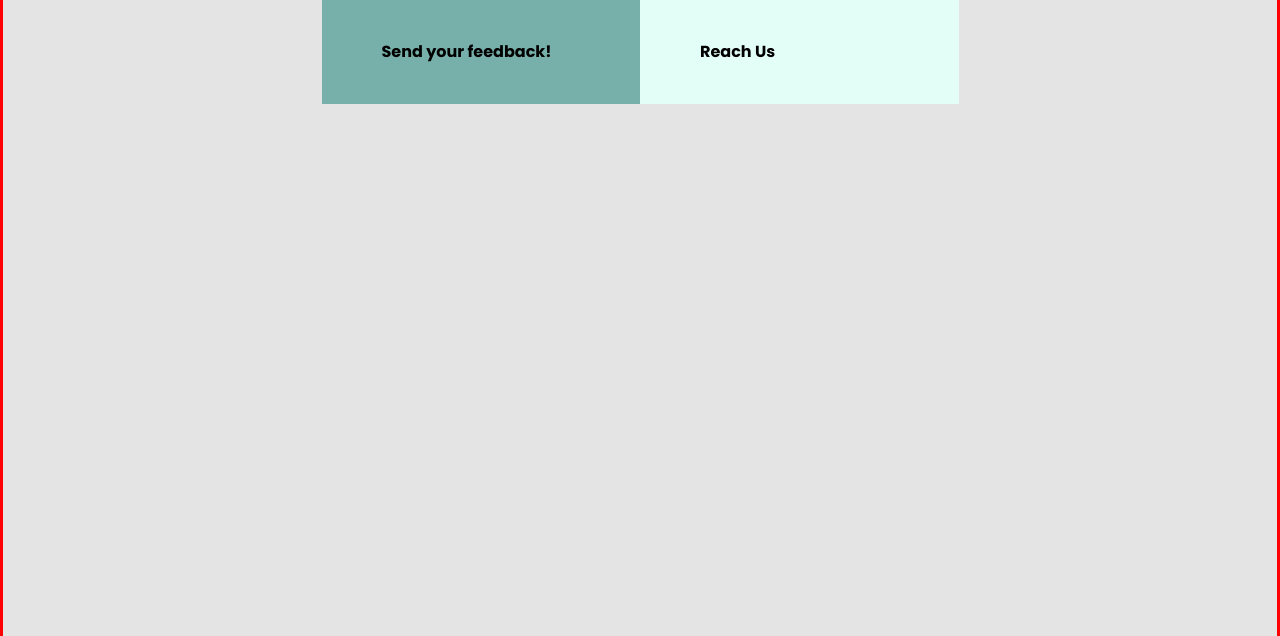
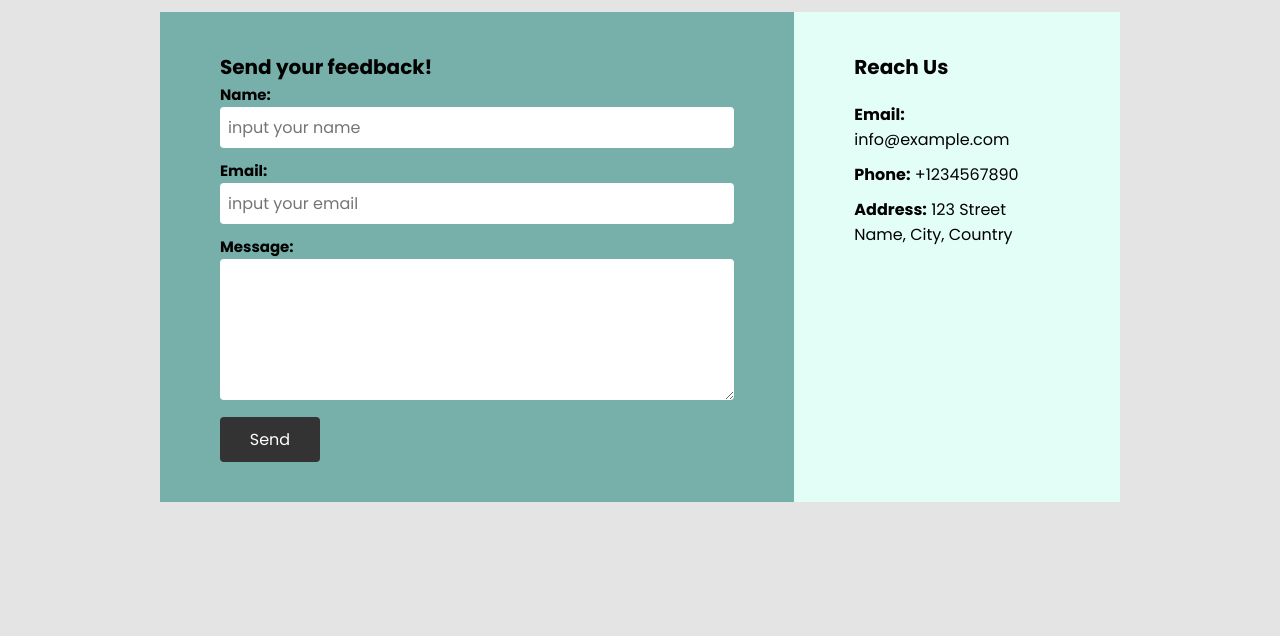
Before and after one commit to xChronoa/itew-midterm-lab1, a plain HTML site: page contact.html in a window 1280 px wide. Shown: the part 226-862 px from the top of the page. Drawn offline with Linux system fonts and the light colour scheme.

Commit message:
#Add form for feedbacks
a
b
c

```diff
--- a/CSS/contact.css
+++ b/CSS/contact.css
@@ -5,12 +5,18 @@ body{
 .container-main{
     display: flex;
     flex-direction: column;
-    border: solid red;
     justify-content: start;
     align-items: center;
     padding-top: 40px;
     min-height: 100vh;
     gap: 15px;
+}
+
+.container-main h1{
+    font-size: 30px;
+}
+.container-main p{
+    font-size: 15px;
 }
 .main-title{
     text-align: center;
@@ -19,19 +25,73 @@ body{
 .contact-box{
     background-color: #77B0AA;
     display: flex;
-    width: 50%;
+    width: 75%;
 }
 
-.contact-form{
-    flex: 1;
+/* Contact Form */
+.contact-form {
+    flex: 5;
     padding: 40px 60px;
-
+    color: #000;
+}
+.contact-form h3{
+    font-size: 20px;
 }
 
-.contact-info{
-    flex: 1;
+.contact-form form {
+    display: flex;
+    flex-direction: column;
+    gap: 10px;
+}
+
+.contact-form label {
+    font-weight: bold;
+    font-size: 15px;
+}
+
+.contact-form input,
+.contact-form textarea {
+    width: 100%;
+    padding: 8px;
+    border: none;
+    border-radius: 4px;
+    background-color: #fff;
+}
+
+.contact-form button {
+    width: 100px;
+    padding: 10px;
+    border: none;
+    border-radius: 4px;
+    background-color: #333;
+    color: #fff;
+    cursor: pointer;
+}
+
+.contact-form button:hover {
+    background-color: #555;
+    transition: 0.3s;
+}
+
+/* Contact Info */
+.contact-info {
+    flex: 2;
     padding: 40px 60px;
     background: #E3FEF7;
+}
+
+.contact-info h3 {
+    margin-bottom: 20px;
+    font-size: 20px;
+}
+
+.contact-info ul {
+    list-style: none;
+    padding: 0;
+}
+
+.contact-info ul li {
+    margin-bottom: 10px;
 }
 
 
--- a/contact.html
+++ b/contact.html
@@ -32,10 +32,30 @@
                 <div class="contact-form">
                     <h3>Send your feedback!</h3>
 
+                    <form action="#" method="post">
+                        <div class="form-group">
+                            <label for="name">Name:</label>
+                            <input type="text" placeholder="input your name" required>
+                        </div>
+                        <div class="form-group">
+                            <label for="email">Email:</label>
+                            <input type="email" placeholder="input your email" required>
+                        </div>
+                        <div class="form-group">
+                            <label for="message">Message:</label>
+                            <textarea id="message" name="message" rows="5" required></textarea>
+                        </div>
+                        <button type="submit">Send</button>
+                    </form>
                 </div>
 
                 <div class="contact-info">
                     <h3>Reach Us</h3>
+                    <ul>
+                        <li><strong>Email:</strong> info@example.com</li>
+                        <li><strong>Phone:</strong> +1234567890</li>
+                        <li><strong>Address:</strong> 123 Street Name, City, Country</li>
+                    </ul>
 
 
                 </div>
```
